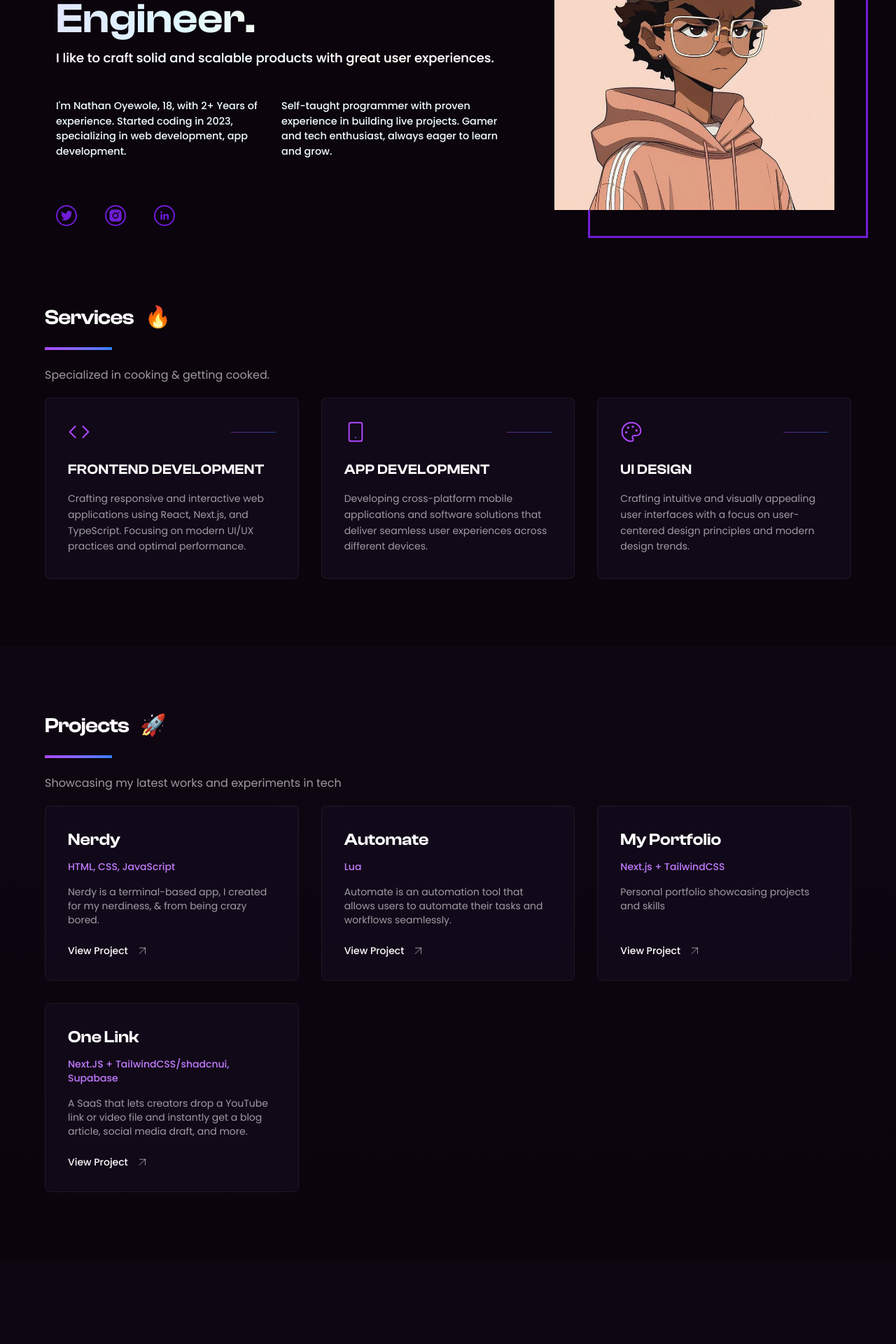
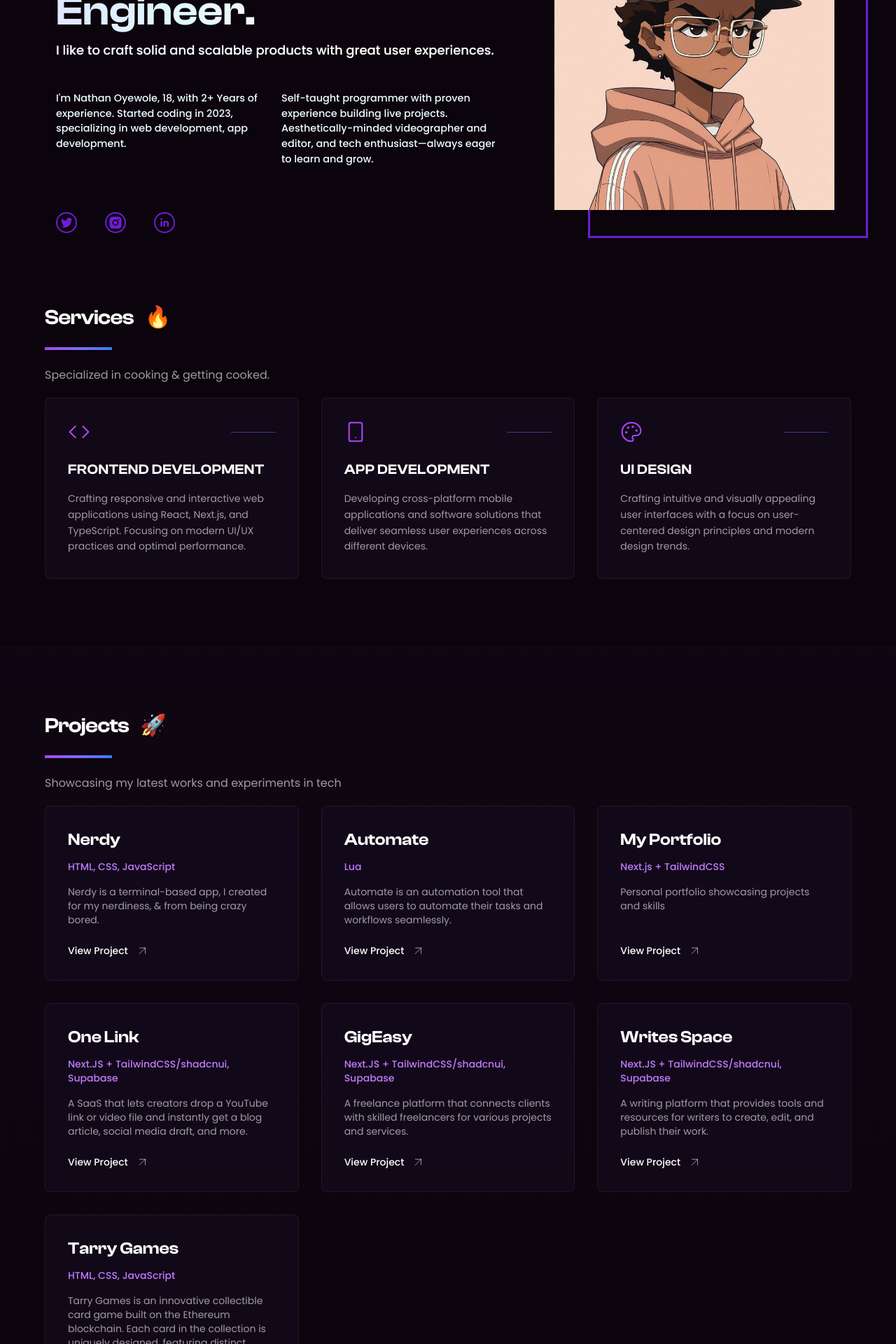
Before and after one commit to NathanOyewole/oyewole-nathan, a Next.js app: page / in a window 1280 px wide. Shown: the part 220-2140 px from the top of the page at 70% size. Built offline with nearby package versions, Linux system fonts and the light colour scheme.

Commit message:
feat: add new experience and project entries for Tarry Games and update hero description

```diff
--- a/src/components/experience.tsx
+++ b/src/components/experience.tsx
@@ -62,6 +62,17 @@ const Experience = () => {
                   "Ensured a smooth handover process by maintaining organized and accessible backend systems."
                 ]
               },
+              {
+                title: "Frontend Developer",
+                company: "Tarry Games",
+                location: "Remote",
+                period: "2025 - present",
+                description: [
+                  "Spearheaded the development of the Tarry Games website using HTML, CSS & JavaScript, ensuring a responsive and engaging user experience.",
+                  "Collaborated with the Backend Developer to integrate APIs and enhance site functionality.",
+                  "Optimized website performance and implemented SEO best practices to improve visibility and user engagement."
+                ]
+              }
             ].map((experience, index) => (
               <motion.div
                 key={index}
--- a/src/components/hero.tsx
+++ b/src/components/hero.tsx
@@ -26,8 +26,7 @@ const Hero = () => {
                 app development.
               </p>
               <p className="max-w-[319px]">
-                Self-taught programmer with proven experience in building live projects.
-                Gamer and tech enthusiast, always eager to learn and grow.
+                Self-taught programmer with proven experience building live projects. Aesthetically-minded videographer and editor, and tech enthusiast—always eager to learn and grow.
               </p>
             </div>
             <div className="mt-[35px] md:mt-[65px] flex justify-start items-center  gap-[26px] md:gap-[40px]">
--- a/src/data/data.ts
+++ b/src/data/data.ts
@@ -1,3 +1,5 @@
+import { desc } from "framer-motion/client";
+
 export const projects = [
   {
     name: "Nerdy",
@@ -27,6 +29,24 @@ export const projects = [
     desc: "A SaaS that lets creators drop a YouTube link or video file and instantly get a blog article, social media draft, and more.",
     lang: "Next.JS + TailwindCSS/shadcnui, Supabase",
     link: "https://github.com/NathanOyewole/One_Link"
+  },
+  {
+    name: "GigEasy",
+    desc: "A freelance platform that connects clients with skilled freelancers for various projects and services.",
+    lang: "Next.JS + TailwindCSS/shadcnui, Supabase",
+    link: "https://gigeasy.vercel.app/"
+  },
+  {
+    name: "Writes Space",
+    desc: "A writing platform that provides tools and resources for writers to create, edit, and publish their work.",
+    lang: "Next.JS + TailwindCSS/shadcnui, Supabase",
+    link: "https://writes-space.vercel.app/"
+  },
+  {
+    name: "Tarry Games",
+    desc: "Tarry Games is an innovative collectible card game built on the Ethereum blockchain. Each card in the collection is uniquely designed, featuring distinct abilities and powers that set it apart from all others. Players can collect, trade, and strategize using their cards, bringing a new dimension of gameplay and ownership to blockchain.",
+    lang: "HTML, CSS, JavaScript",
+    link: "https://tarrygames.com",
   }
 ];
 
```
